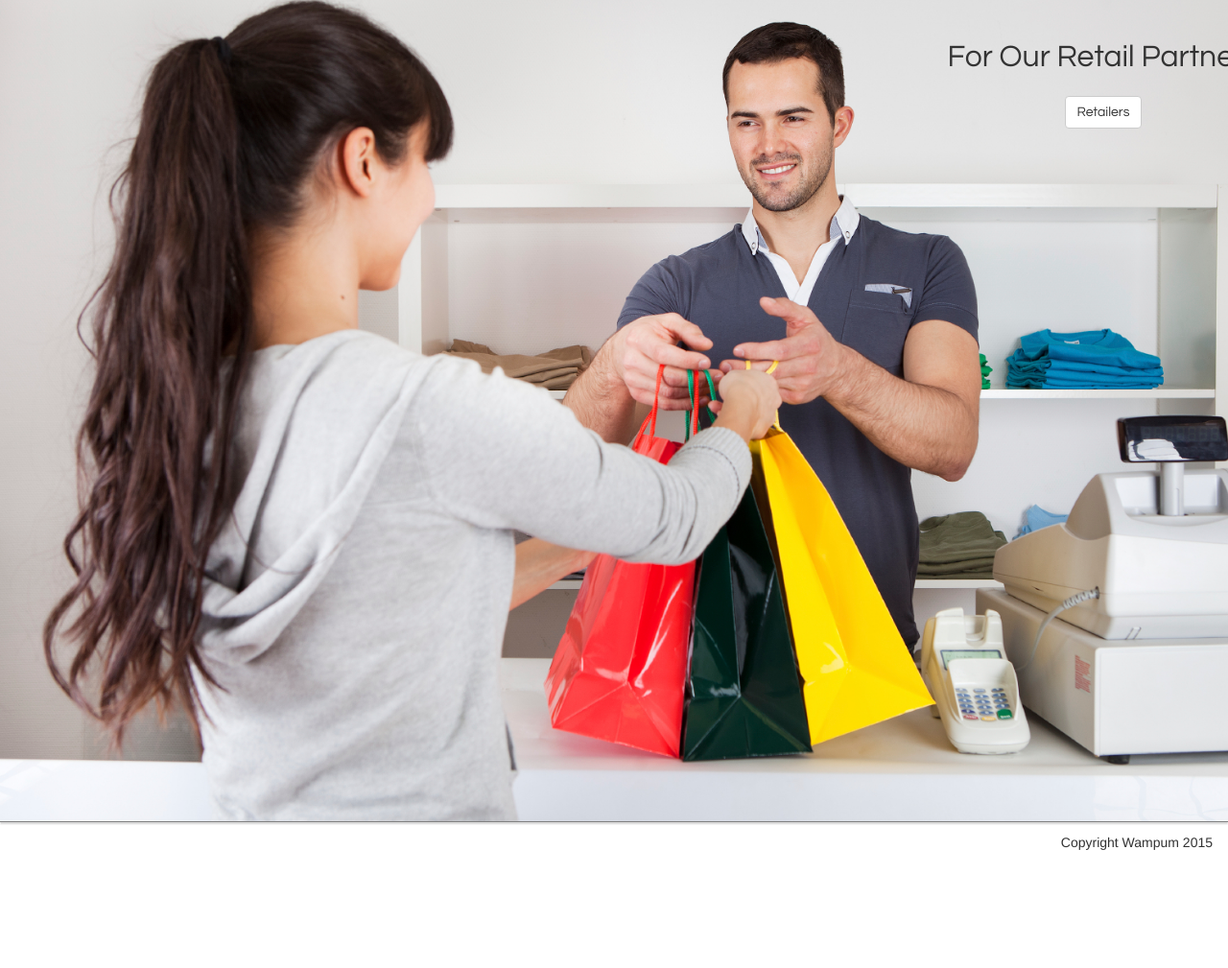
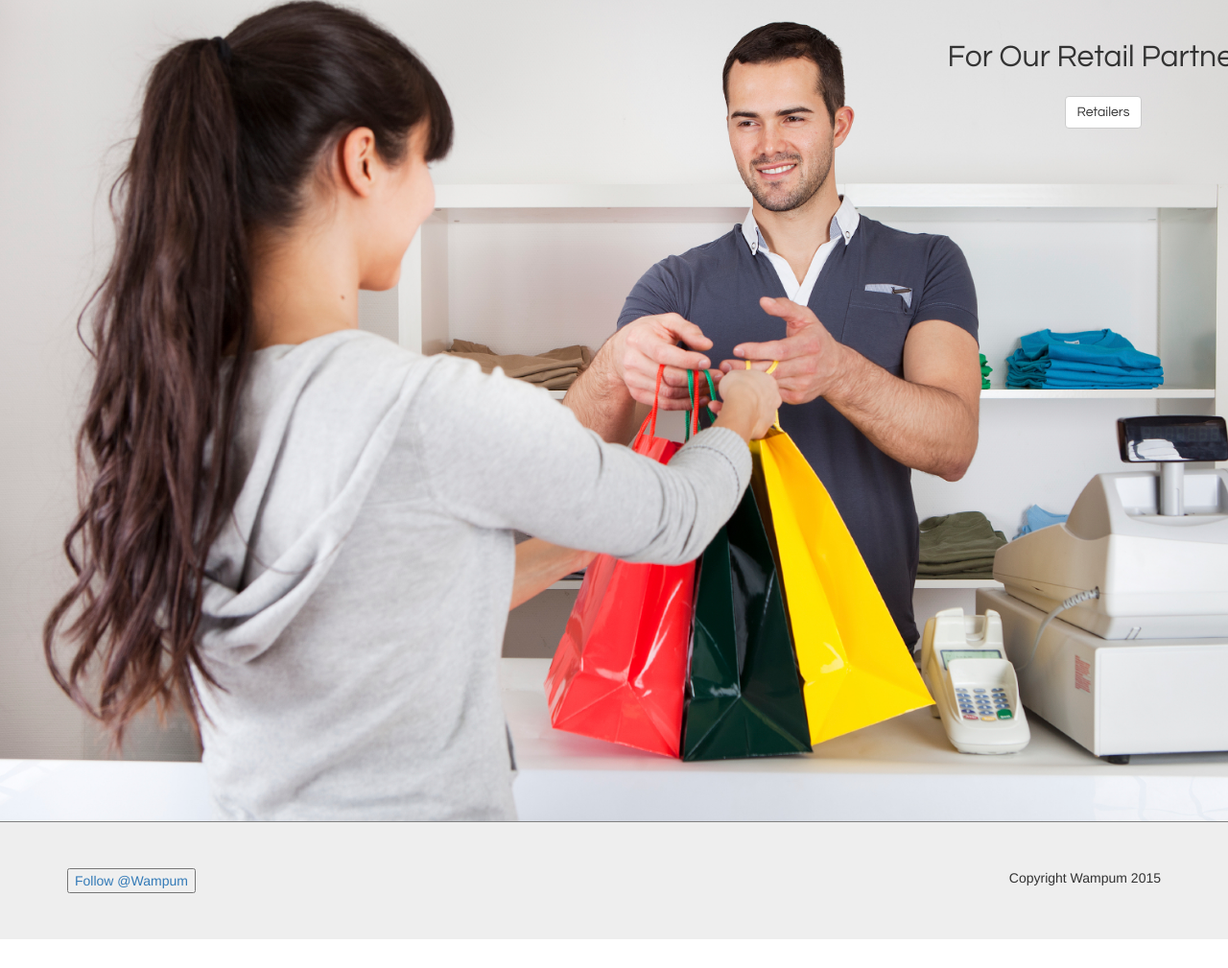
Before and after one commit to nwicker/nwicker.github.io, a plain HTML site: page index.html in a window 1280 px wide. Shown: the part 2838-3847 px from the top of the page at 96% size. Before the commit the page ends 3737 px from the top, so only its background shows below. Drawn offline with nearby package versions, Linux system fonts and the light colour scheme.

Commit message:
Update for Final

```diff
--- a/index.html
+++ b/index.html
@@ -164,19 +164,22 @@ Nav Bar Start
 
 
 
-    <section>
+   <div class='jumbotron footer'>
+      <div class='container'>
 
-    <div class="panel panel-default">
-  <div id="copyright">
-  <div class="panel-heading">Copyright Wampum 2015</div>
+  <div id="copyright">Copyright Wampum 2015</div>
+
+
+<div class='pull-left'>
+<a class='twitter-follow-button' data-lang='en' data-show-count='false' href='https://twitter.com/NathanWicker'><button>Follow @Wampum</a></button>
 </div>
 </div>
-</section>
+</div>
+</footer>
 
 
 
-      </div>
 
-  </div>
+
 </body>
 </html>
```
Also changed, not shown: 1 other file.
